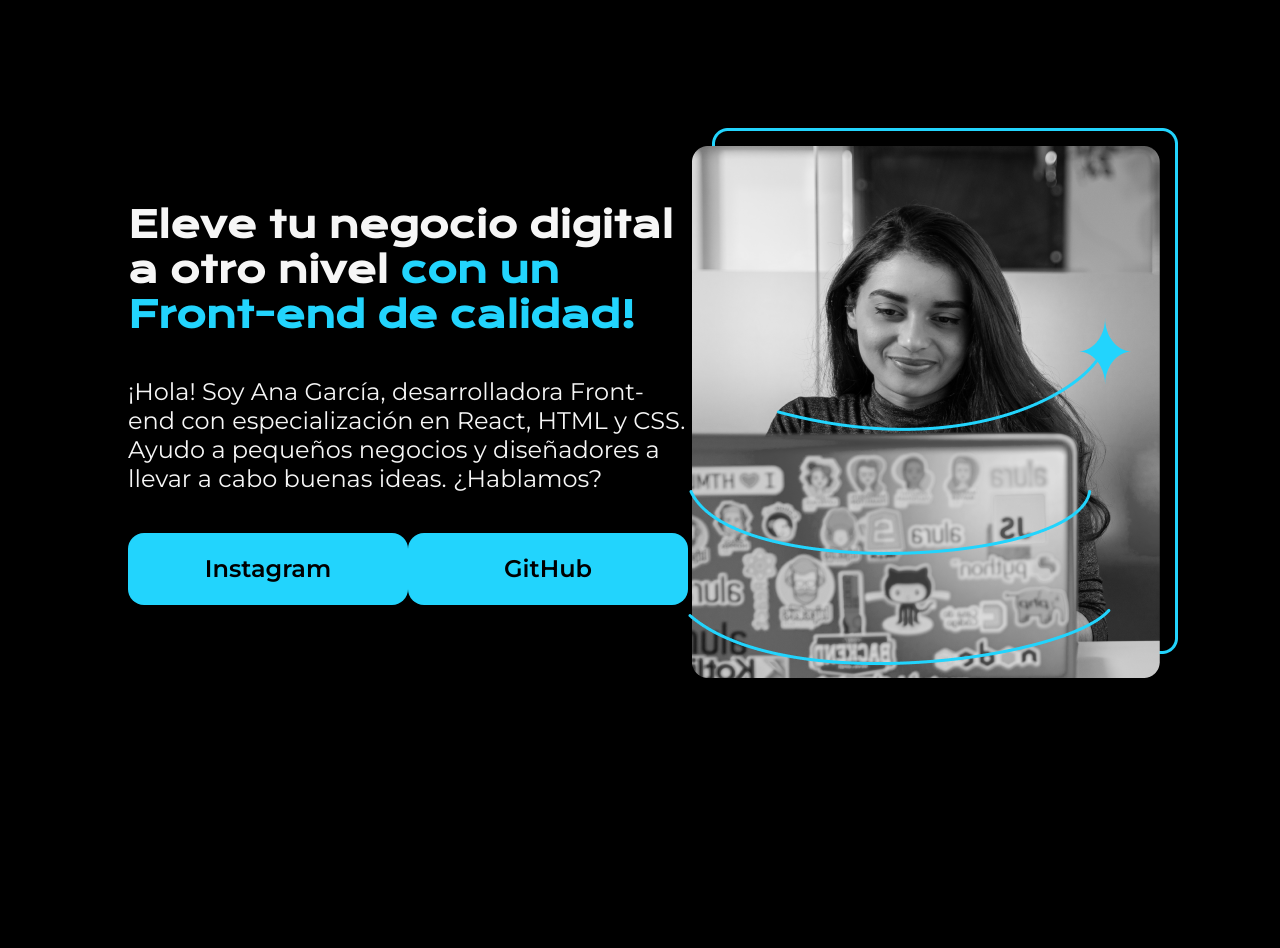
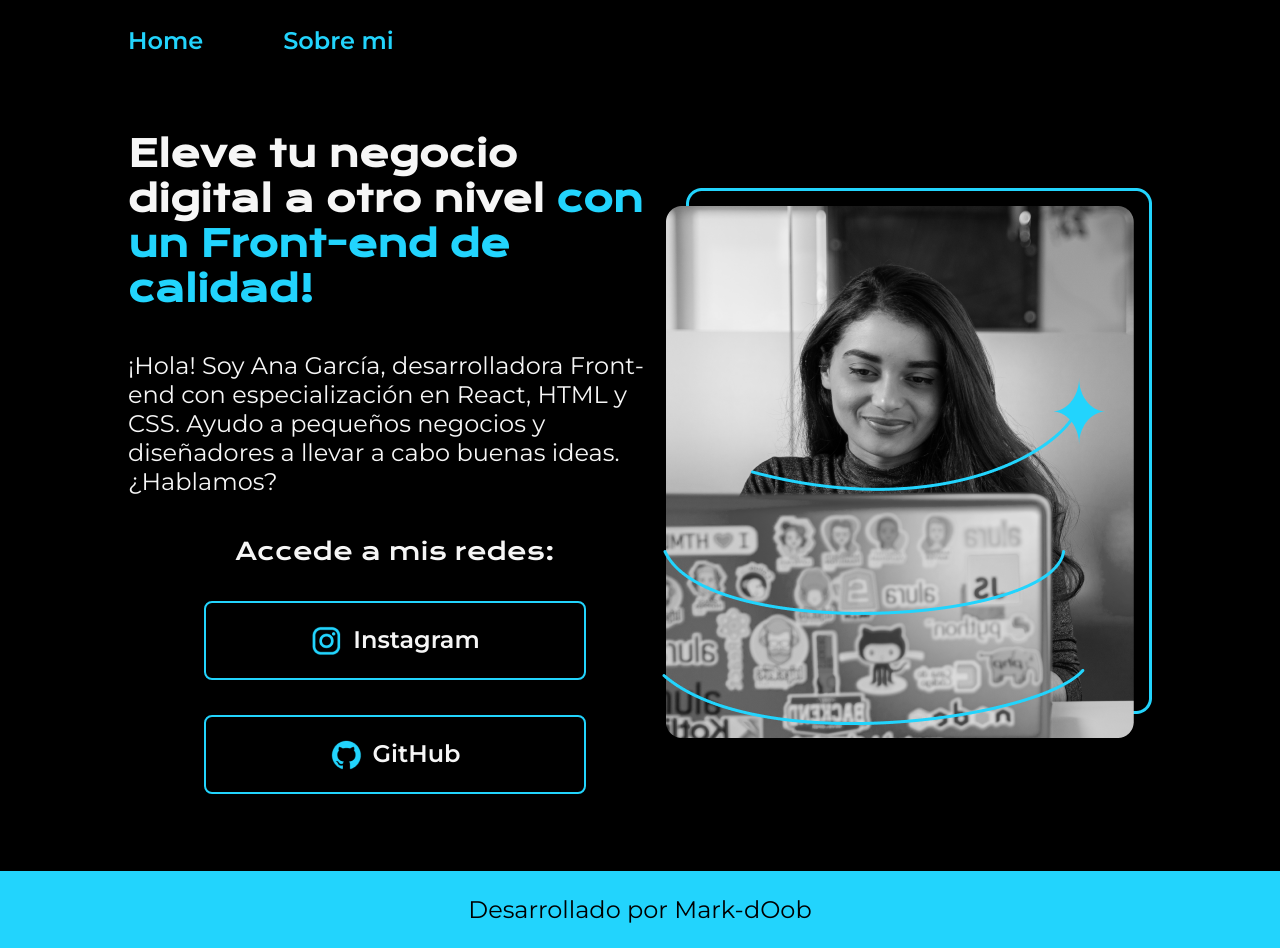
Before and after one commit to mark-dOob/portafolio, a plain HTML site: page index.html in a window 1280 px wide. Before the commit the page ends 806 px from the top, so only its background shows below. Drawn offline with nearby package versions, Linux system fonts and the light colour scheme.

Commit message:
organizacion archivos

```diff
--- a/index.html
+++ b/index.html
@@ -4,10 +4,15 @@
     <meta charset="UTF-8">
     <meta name="viewport" content="width=device-width, initial-scale=1.0">
     <title>Portafolio</title>
-    <link rel="stylesheet" href="style.css">
+    <link rel="stylesheet" href="styles/style.css">
 </head>
 <body>
-    <header></header>
+    <header class="header">
+        <nav class="hader-menu">
+            <a class="header-menu-link" href="index.html">Home</a>
+            <a class="header-menu-link" href="about.html">Sobre mi</a>
+        </nav>
+    </header>
     <main class="presentacion">
         <section class="presentacion-contenido">
             <h1 class="presentacion-contenido-titulo">
@@ -19,12 +24,15 @@
             </p>
 
             <div class="presentacion-enlaces">
-                <a class="presentacion-enlaces-link" href="">Instagram</a>
-                <a class="presentacion-enlaces-link" href="">GitHub</a>
+                <h2 class="presentacion-enlaces-subtitulo">Accede a mis redes:</h2>
+                <a class="presentacion-enlaces-link" href=""><img src="/imagenes/instagram.png" alt="log instagram">Instagram</a>
+                <a class="presentacion-enlaces-link" href=""><img src="imagenes/github.png" alt="logo de github">GitHub</a>
             </div>
         </section>
         <img src="imagenes/imagen.png" alt="imagen de una mujer trabajando">
     </main>
-    <footer></footer>
+    <footer class="footer">
+        <p>Desarrollado por Mark-dOob</p>
+    </footer>
 </body>
 </html>
--- a/style.css
+++ b/styles/style.css
@@ -6,18 +6,34 @@
 }
 
 body {
+    /*height: 100vh;*/
+    box-sizing: border-box;
     background-color: #000000;
     color: #f6f6f6;
 }
 
-.titulo-destacado {
+.header {
+    padding: 2% 0% 0% 10%;
+}
+
+.hader-menu {
+    display: flex;
+    gap: 80px;
+}
+
+.header-menu-link {
+    font-family: "Montserrat", sans-serif;
+    font-size: 24px;
+    font-weight: 600;
     color: #22d4fd;
+    text-decoration: none;
 }
 
 .presentacion {
     display: flex;
     align-items: center;
-    margin: 10%;
+    /* margin: 10%; */
+    padding: 6% 10%; /*se acambio el margin por padding*/
     justify-content: space-between;
 }
 
@@ -33,6 +49,10 @@ body {
     font-family: "Krona One", sans-serif;
 }
 
+.titulo-destacado {
+    color: #22d4fd;
+}
+
 .presentacion-contenido-texto {
     font-size: 24px;
     font-family: "Montserrat", sans-serif;
@@ -41,17 +61,43 @@ body {
 .presentacion-enlaces {
     display: flex;
     justify-content: space-between;
+    flex-direction: column;
+    align-items: center;
+    gap: 35px;
+}
+
+.presentacion-enlaces-subtitulo {
+    font-family: "Krona One", sans-serif;
+    font-size: 24px;
+    font-weight: 400;
 }
 
 .presentacion-enlaces-link {
-    width: 280px;
-    background-color: #22d4fd;
+    width: 378px;
     text-align: center;
     padding: 21.5px 0px;
-    border-radius: 16px;
+    border-radius: 8px;
     font-family: "Montserrat", sans-serif;
     font-size: 24px;
     font-weight: 600;
     text-decoration: none;
+    color: #f6f6f6;
+    border: 2px solid #22d4fd;
+    display: flex;
+    justify-content: center;
+    gap: 10px;
+}
+
+.presentacion-enlaces-link:hover{
+    background-color: #272727;
+}
+
+.footer {
+    background-color: #22d4fd;
+    padding: 24px;
     color: #000000;
+    text-align: center;
+    font-family: "Montserrat", sans-serif;
+    font-size: 24px;
+    font-weight: 400;
 }
```
Also changed, not shown: about.html (added, +11 -0 lines), imagenes/github.png (added), imagenes/instagram.png (added), imagenes/linkedin.png (added), imagenes/twitch.png (added), imagenes/twitter-nuevo.png (added), imagenes/twitter.png (added).
